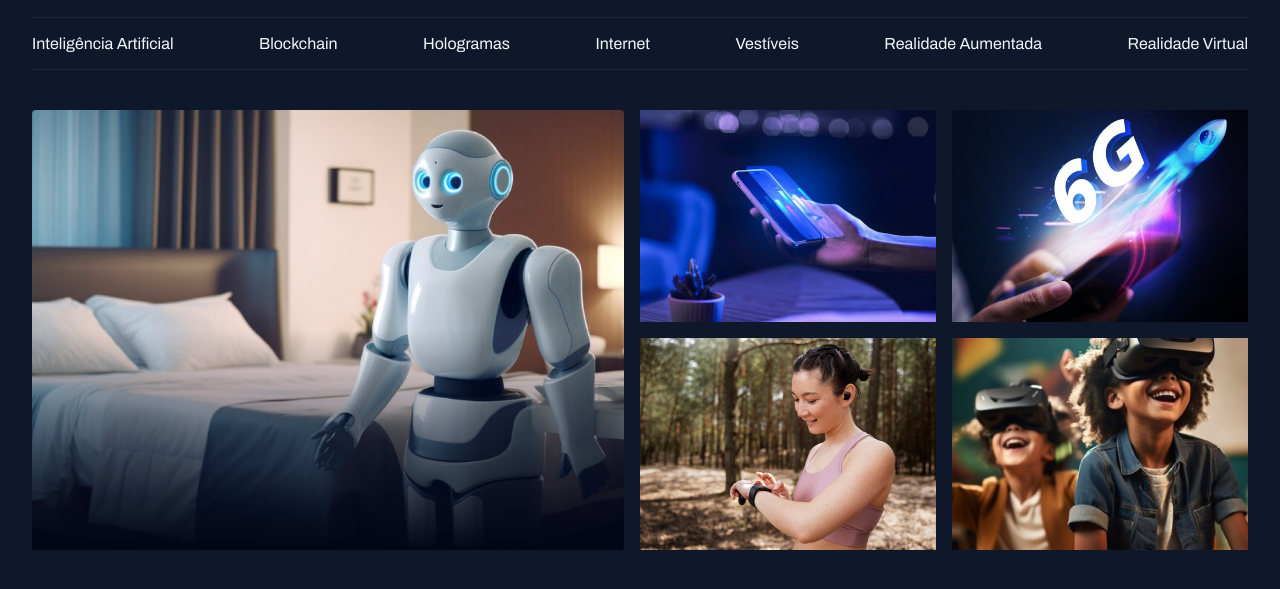
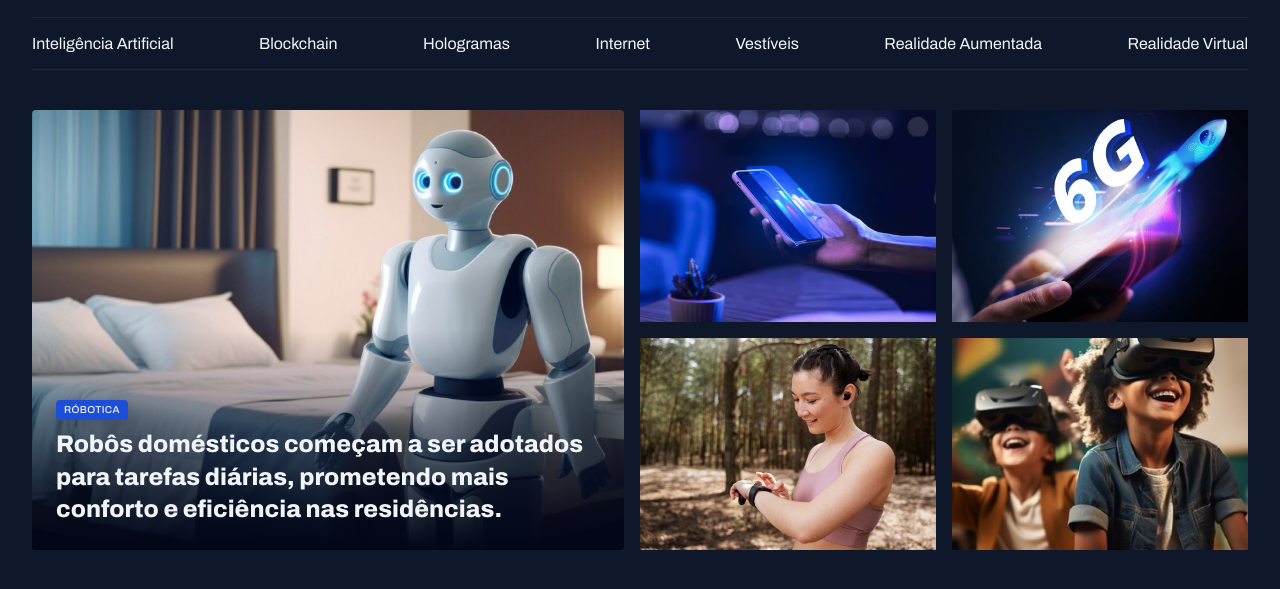
Before and after one commit to jm-bass/Projeto-5---Portal-de-not-cias, a plain HTML site: page index.html in a window 1280 px wide. Shown: the part 55-644 px from the top of the page. Drawn offline with Linux system fonts and the light colour scheme.

Commit message:
Colocando conteúdo no card com figure

```diff
--- a/index.html
+++ b/index.html
@@ -36,9 +36,15 @@
   </header>
   <main class="grid container">
     <section id="featured" class="grid grid-flow-col gap-16">
-      <div class="card">
+      <figure class="card">
         <img src="assets/images/Image 01.png" alt="">
-      </div>
+        <figcaption>
+          <span class="content-tag">róbotica</span>
+          <h2 class="text-2xl">
+            Robôs domésticos começam a ser adotados para tarefas diárias, prometendo mais conforto e eficiência nas residências.
+          </h2>
+        </figcaption>
+      </figure>
       <div class="grid grid-cols-2 gap-16">
         <div>
           <img src="assets/images/Image 02.png" alt="">
--- a/styles/global.css
+++ b/styles/global.css
@@ -53,3 +53,15 @@ img {
 main{
   margin-top: 40px;
 }
+
+.content-tag {
+  display: inline-block;
+  background-color: var(--brand-color-dark);
+  padding: 4px 8px;
+  border-radius: 4px;
+  font: 500 10px/1.2 var(--font-family);
+  text-transform: uppercase;
+  letter-spacing: 0.04em;
+  color: var(--text-color-primary);
+  box-shadow: 0px 4px 16px rgba(2, 6, 23, 0.25);/*sombra na caixa*/
+}
--- a/styles/sections.css
+++ b/styles/sections.css
@@ -21,5 +21,14 @@
         #020617 100%
       );
     }
+    figcaption {
+      position: absolute;
+      bottom: 0;
+      padding: 24px;
+
+      h2 {
+        margin-top: 8px;
+      }
+    }
   }
 }
--- a/styles/utility.css
+++ b/styles/utility.css
@@ -14,3 +14,19 @@
 .gap-16 {
   gap: 16px;
 }
+
+.text-2xl {
+  font: var(--h1);
+}
+
+.text-xl {
+  font: var(--h2);
+}
+
+.text-lg {
+  font: var(--h3);
+}
+
+.text-sm {
+  font: var(--text-sm);
+}
```
